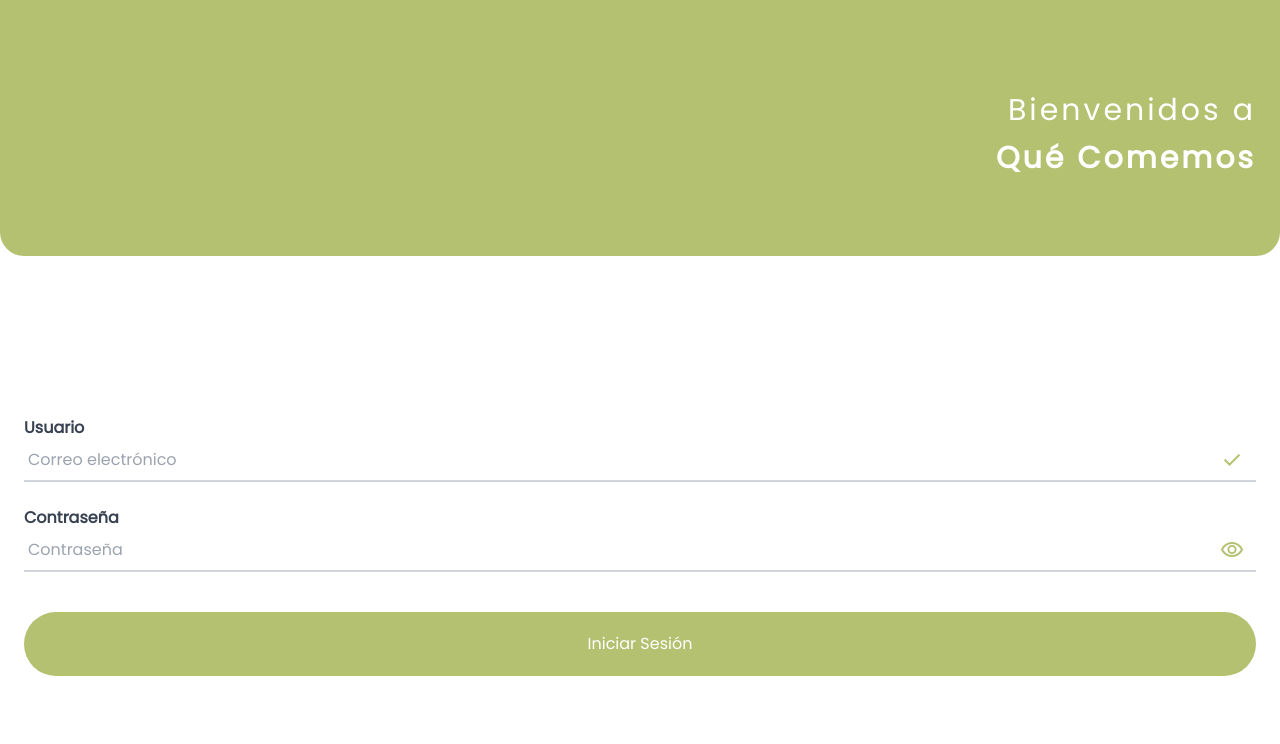
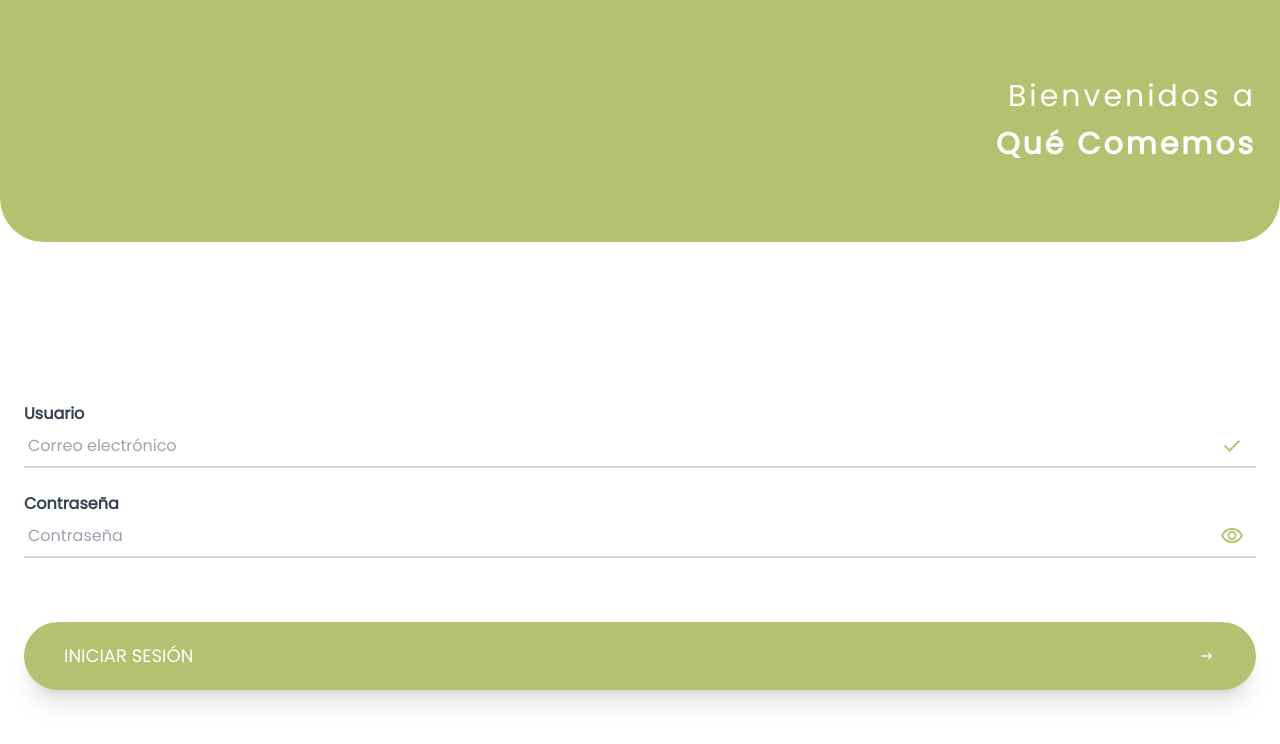
Before and after one commit to Cecimartinez/que-comemos, a React (Vite) app in the folder que-comemos-app/: page / in a window 1280 px wide. Shown: the top 744 px of the page. Built offline with nearby package versions, Linux system fonts and the light colour scheme.

Commit message:
Login page Updated, FormLogin Created

```diff
--- a/que-comemos-app/src/pages/Login/Login.jsx
+++ b/que-comemos-app/src/pages/Login/Login.jsx
@@ -4,7 +4,7 @@ export const Login = () => {
 
   return (
     <div className="bg-white font-poppins flex flex-col justify-center items-baseline h-screen w-full ">
-      <div className='  bg-[#B4c170]  w-full h-full flex flex-col items-end justify-end rounded-b-3xl pr-6'>
+      <div className='  bg-[#B4c170]  w-full h-full flex flex-col items-end justify-end rounded-b-5xl pr-6'>
         <h1 className=' tracking-widest text-white mt-32 text-3xl font-medium '>
           Bienvenidos a
         </h1>
--- a/que-comemos-app/src/pages/Login/components/LoginForm.jsx
+++ b/que-comemos-app/src/pages/Login/components/LoginForm.jsx
@@ -5,7 +5,7 @@ export const LoginForm = () => {
 
   return (
     <form>
-      <div className="mb-6">
+      <div className="mb-6 " >
         <label htmlFor="email" className="block text-gray-700 font-semibold">Usuario</label>
         <div className="relative">
           <input
@@ -48,7 +48,11 @@ export const LoginForm = () => {
           </div>
         </div>
       </div>
-      <button type="submit" className="bg-[#B4C170] text-white py-5 px-4 rounded-full mt-4 hover:bg-[#9ca85f] w-full">Iniciar Sesión</button>
+      <button type="submit" className="bg-[#B4C170] shadow-xl uppercase text-white py-5 flex justify-between text-lg  px-10 rounded-full mt-16 hover:bg-[#9ca85f] w-full">Iniciar Sesión <span className="text-lg material-symbols-outlined">
+        arrow_right_alt
+      </span>
+
+      </button>
     </form>
   )
 }
--- a/que-comemos-app/tailwind.config.js
+++ b/que-comemos-app/tailwind.config.js
@@ -8,7 +8,11 @@ export default {
     extend: {
       fontFamily: {
         poppins: ['Poppins', 'sans'],
-      }
+      },
+      borderRadius: {
+        '4xl': '2rem',
+        '5xl': '2.75rem',
+      },
     }
 
   },
```
